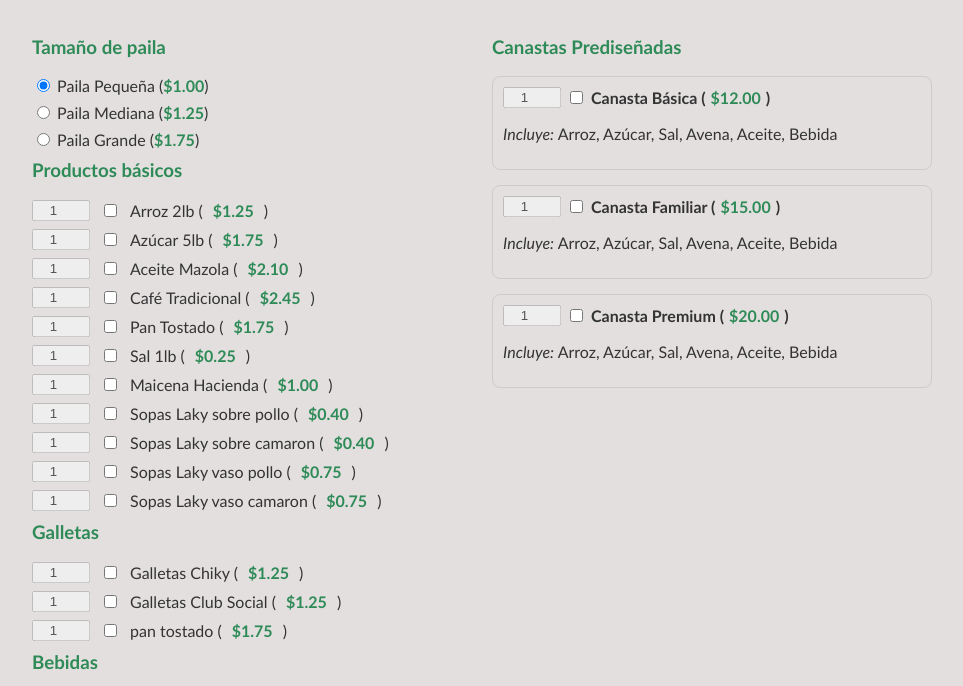
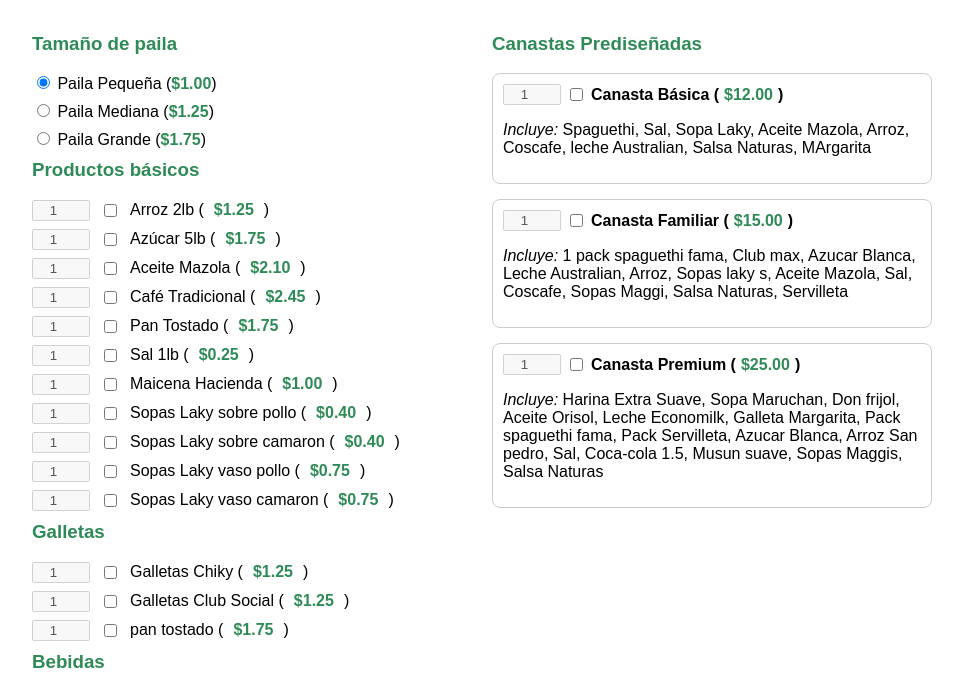
Before and after one commit to supertonita/index, a plain HTML site: page index.html in a window 1280 px wide. Shown: the part 114-800 px from the top of the page, without its empty margins (158-1121 px from the left). Drawn offline with Linux system fonts and the light colour scheme.

Commit message:
Update index.html

```diff
--- a/index.html
+++ b/index.html
@@ -5,7 +5,7 @@
   <meta name="viewport" content="width=device-width, initial-scale=1.0"/>
   <title>Mini Súper Toñita - Canastas</title>
   <style>
-    body { font-family: 'Trebuchet MS', montserrat,sans-serif; background: #dbd6d6c4; color: #333; margin: 20px; }
+    body { font-family: 'Montserrat', sans-serif; } background: #dbd6d6c4; color: #333; margin: 20px; }
     h1, h2 { color: #2E8B57; text-align: center; }
     .container { max-width: 900px; margin: auto; }
     .selector-flex { display: flex; gap: 20px; flex-wrap: wrap; justify-content: space-between; margin-bottom: 20px; }
@@ -172,28 +172,28 @@
     <div class="canasta">
       <label class="item">
         <input type="number" class="cantidad-canasta" min="1" value="1" disabled>
-        <input type="checkbox" class="canasta-check" value="12.00" data-nombre="Canasta Básica">
+        <input type="checkbox" class="canasta-check" value="15.00" data-nombre="Canasta Básica">
         Canasta Básica (<span class="precio">$12.00</span>)
       </label>
-      <p><em>Incluye:</em> Arroz, Azúcar, Sal, Avena, Aceite, Bebida</p>
+      <p><em>Incluye:</em> Spaguethi, Sal, Sopa Laky, Aceite Mazola, Arroz, Coscafe, leche Australian, Salsa Naturas, MArgarita </p>
     </div>
 
     <div class="canasta">
       <label class="item">
         <input type="number" class="cantidad-canasta" min="1" value="1" disabled>
-        <input type="checkbox" class="canasta-check" value="15.00" data-nombre="Canasta Familiar">
+        <input type="checkbox" class="canasta-check" value="20.00" data-nombre="Canasta Familiar">
         Canasta Familiar (<span class="precio">$15.00</span>)
       </label>
-      <p><em>Incluye:</em> Arroz, Azúcar, Sal, Avena, Aceite, Bebida</p>
+      <p><em>Incluye:</em> 1 pack spaguethi fama, Club max, Azucar Blanca, Leche Australian, Arroz, Sopas laky s, Aceite Mazola, Sal, Coscafe, Sopas Maggi, Salsa Naturas, Servilleta </p>
     </div>
 
     <div class="canasta">
       <label class="item">
         <input type="number" class="cantidad-canasta" min="1" value="1" disabled>
         <input type="checkbox" class="canasta-check" value="20.00" data-nombre="Canasta Premium">
-        Canasta Premium (<span class="precio">$20.00</span>)
+        Canasta Premium (<span class="precio">$25.00</span>)
       </label>
-      <p><em>Incluye:</em> Arroz, Azúcar, Sal, Avena, Aceite, Bebida</p>
+      <p><em>Incluye:</em> Harina Extra Suave, Sopa Maruchan, Don frijol, Aceite Orisol, Leche Economilk, Galleta Margarita, Pack spaguethi fama, Pack Servilleta, Azucar Blanca, Arroz San pedro, Sal, Coca-cola 1.5, Musun suave, Sopas Maggis, Salsa Naturas </p>
     </div>
   </div>
 </div>
```
